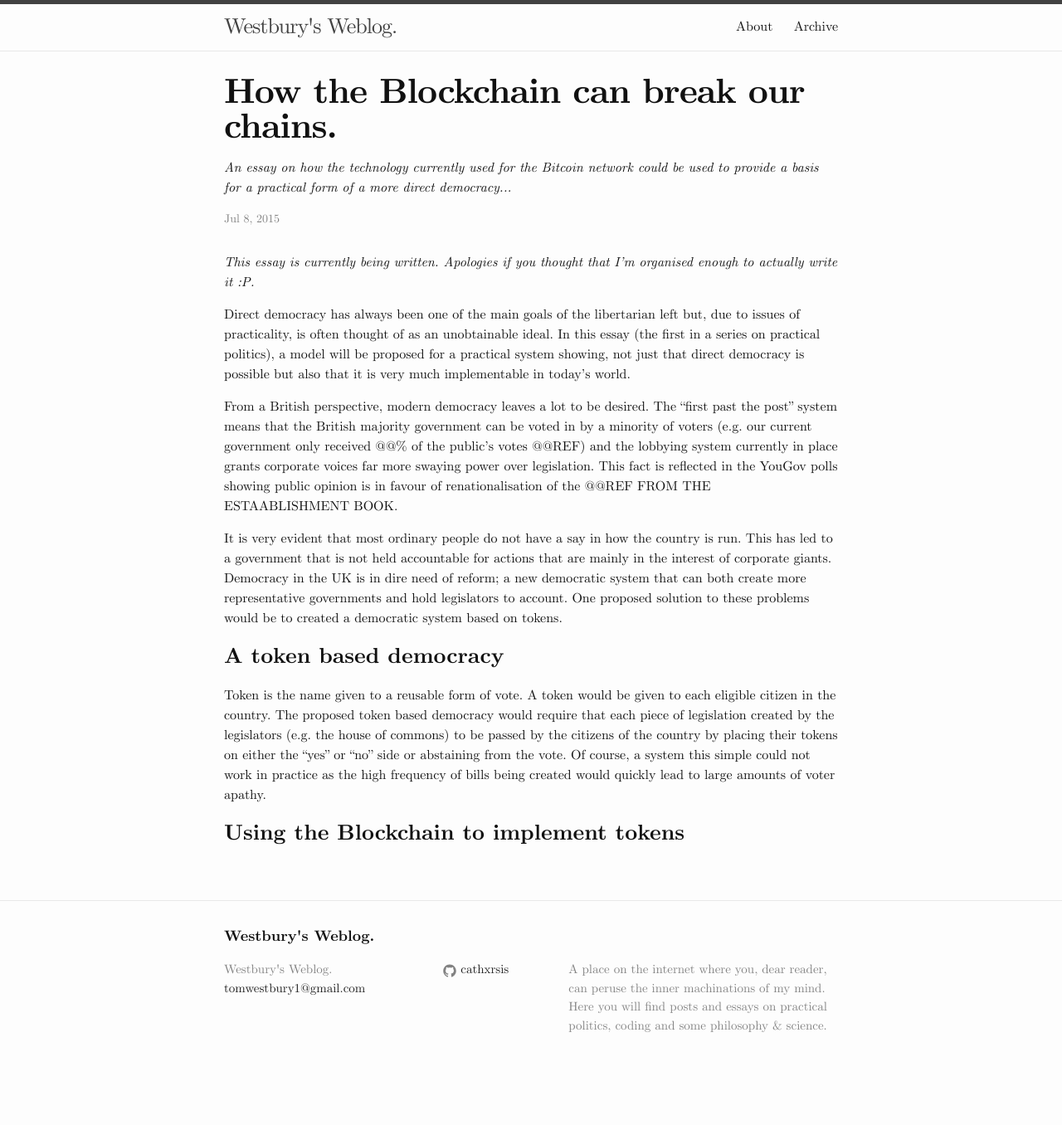
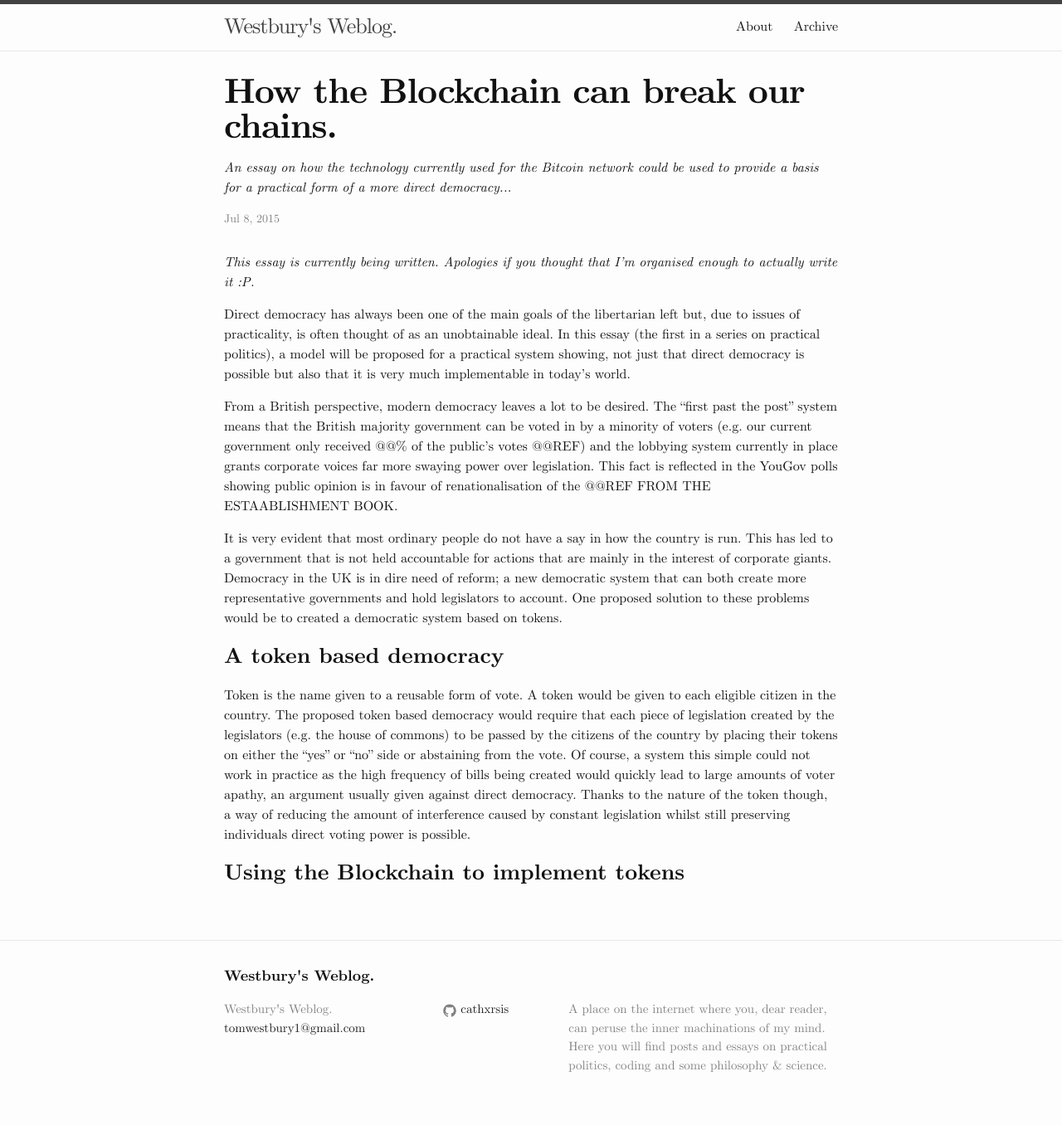
Before and after one commit to cathxrsis/cathxrsis.github.io, a Jekyll site: the page built from _posts/2015-07-08-bitcoin-democracy.md, in a window 1280 px wide. Shown: the whole page at 83% size. Built offline with Jekyll 4.4.1, drawn with Linux system fonts in a browser that asks for light colours; before the commit the page ends 1308 px from its top, so only the background shows below that.

Commit message:
more written

```diff
--- a/_posts/2015-07-08-bitcoin-democracy.md
+++ b/_posts/2015-07-08-bitcoin-democracy.md
@@ -21,6 +21,8 @@ It is very evident that most ordinary people do not have a say in how the countr
 
 ### A token based democracy
 
-Token is the name given to a reusable form of vote. A token would be given to each eligible citizen in the country.  The proposed token based democracy would require that each piece of legislation created by the legislators (e.g. the house of commons) to be passed by the citizens of the country by placing their tokens on either the "yes" or "no" side or abstaining from the vote. Of course, a system this simple could not work in practice as the high frequency of bills being created would quickly lead to large amounts of voter apathy.
+Token is the name given to a reusable form of vote. A token would be given to each eligible citizen in the country.  The proposed token based democracy would require that each piece of legislation created by the legislators (e.g. the house of commons) to be passed by the citizens of the country by placing their tokens on either the "yes" or "no" side or abstaining from the vote. Of course, a system this simple could not work in practice as the high frequency of bills being created would quickly lead to large amounts of voter apathy, an argument usually given against direct democracy. Thanks to the nature of the token though, a way of reducing the amount of interference caused by constant legislation whilst still preserving individuals direct voting power is possible.
+
+
 
 ### Using the Blockchain to implement tokens
```
